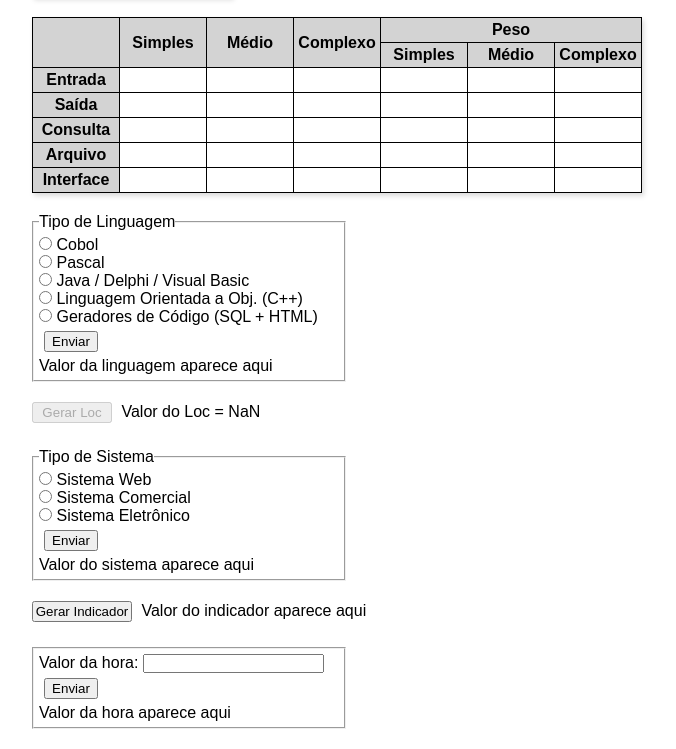
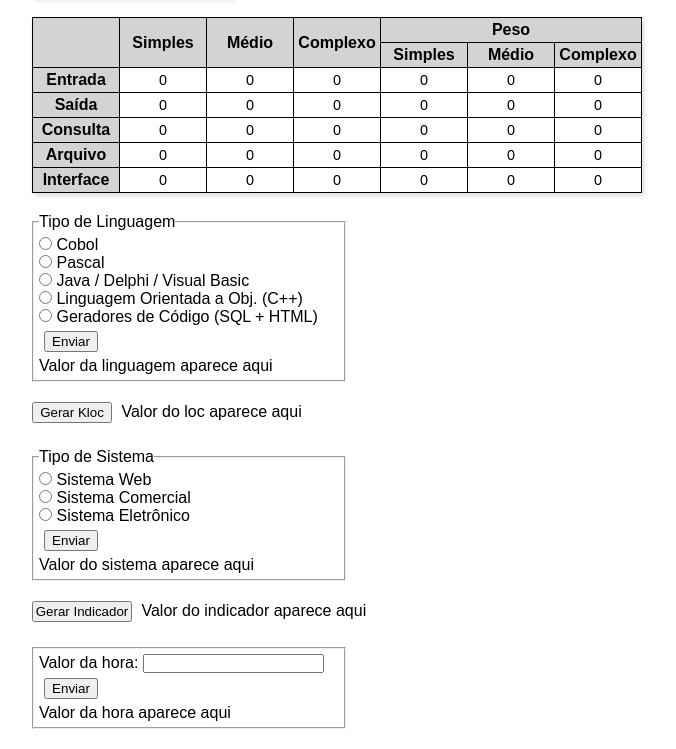
Before and after one commit to valtergomes16/Metricas, a plain HTML site: page index.html in a window 1280 px wide. Both pictures are taken after a click on the button "Gerar Indicador". Shown: the part 332-1081 px from the top of the page, without its empty margins (88-764 px from the left). Drawn offline with Linux system fonts and the light colour scheme.

Commit message:
arrumei o indicador

```diff
--- a/index.html
+++ b/index.html
@@ -118,7 +118,7 @@
                 <button type="button" onclick="linguagemChoice()">Enviar</button>
                 <p id="lpValorDEF1">Valor da linguagem aparece aqui</p>
             </fieldset>
-            <button type="button" onclick="calculaLoc()" id="gerarLoc" disabled>Gerar Loc</button>
+            <button type="button" onclick="calculaKloc()" id="gerarLoc">Gerar Kloc</button>
             <div id="iloc">Valor do loc aparece aqui</div>
             <fieldset>
                 <legend>Tipo de Sistema</legend>
--- a/tabela.js
+++ b/tabela.js
@@ -38,7 +38,7 @@ function linguagemChoice(){
     }
     document.getElementById("lpValorDEF1").innerHTML = `Valor da lingagem = ${valorLinguagem}`
 
-    peso(valorLinguagem)
+    return valorLinguagem
 }
 
 function sistemaChoice(){
@@ -782,27 +782,26 @@ function interface(){
     return pesoInterface
 }
 
-function peso(valorLinguagem){
+function peso(){
     let fpb = entrada() + saida() + consulta() + arquivo() + interface()
     console.log(`FP'B = ${fpb}`)
-    calculaFpr(fpb, valorLinguagem)
+    return fpb
 }
 
-function calculaFpr(fpb, valorLinguagem){
-    let fpr = fpb * 1.35
+function calculaFpr(){
+    let fpr = peso() * 1.35
     console.log(`FP'R = ${Math.round(fpr)}`)
-    calculaLoc(fpr, valorLinguagem)
+    return fpr
 }
 
-function calculaLoc(fpr, valorLinguagem){
-    let loc = Math.round(fpr) * valorLinguagem
-    document.getElementById(`iloc`).innerHTML = `Valor do Loc = ${loc}`
-    console.log(`Loc = ${loc}`)
-
-    return loc
+function calculaKloc(){
+    let kloc = Number(calculaFpr() * linguagemChoice())
+    document.getElementById(`iloc`).innerHTML = `Valor do kLoc = ${kloc}`
+    console.log(`Loc = ${kloc}`)
+    return kloc
 }
 
 function calculaIndicador(){
-    let indicador = Number(calculaLoc() / sistemaChoice())
+    let indicador = Number(calculaKloc() / sistemaChoice())
     document.getElementById(`iindicador`).innerHTML = `Valor do Indicador = ${indicador}`
 }
```
